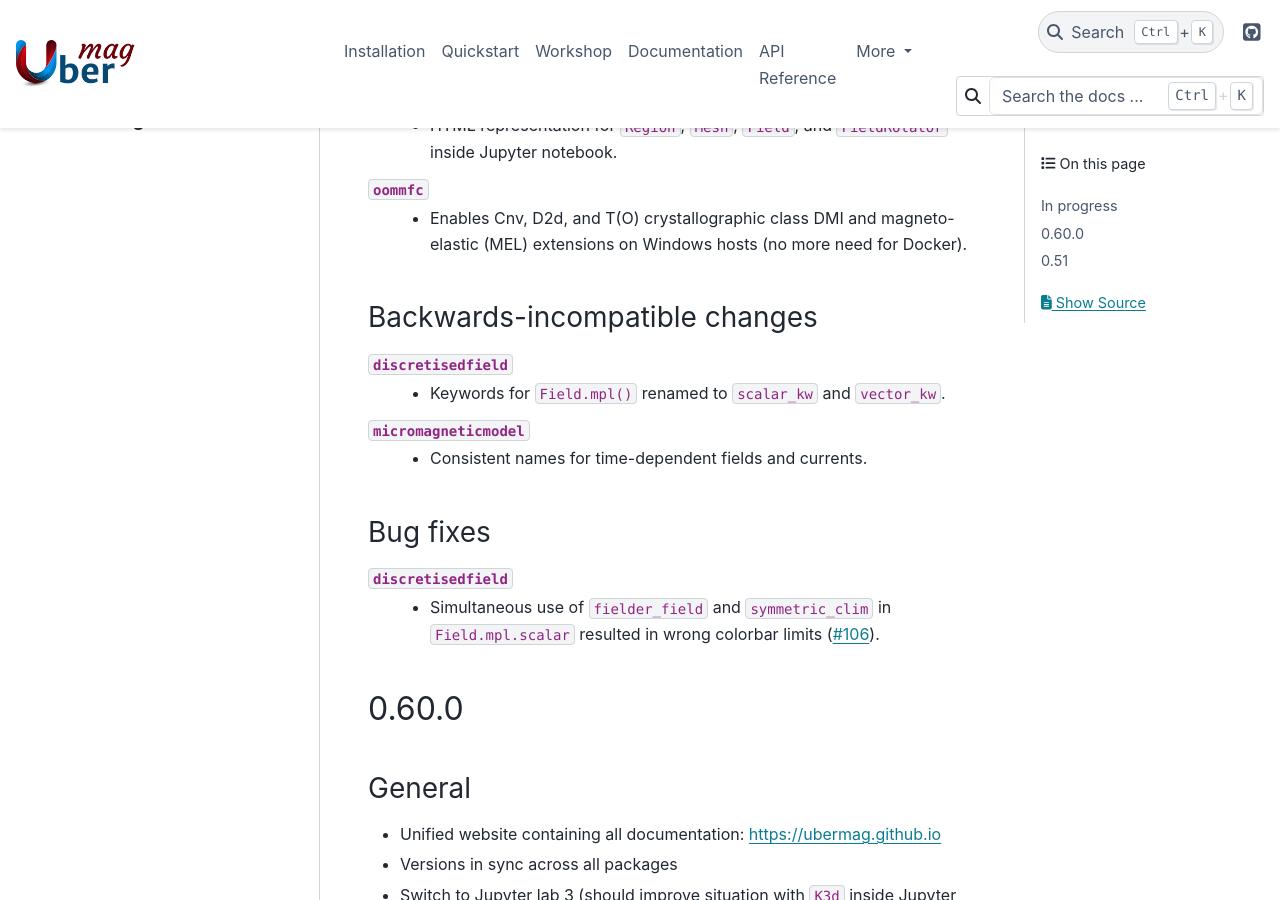
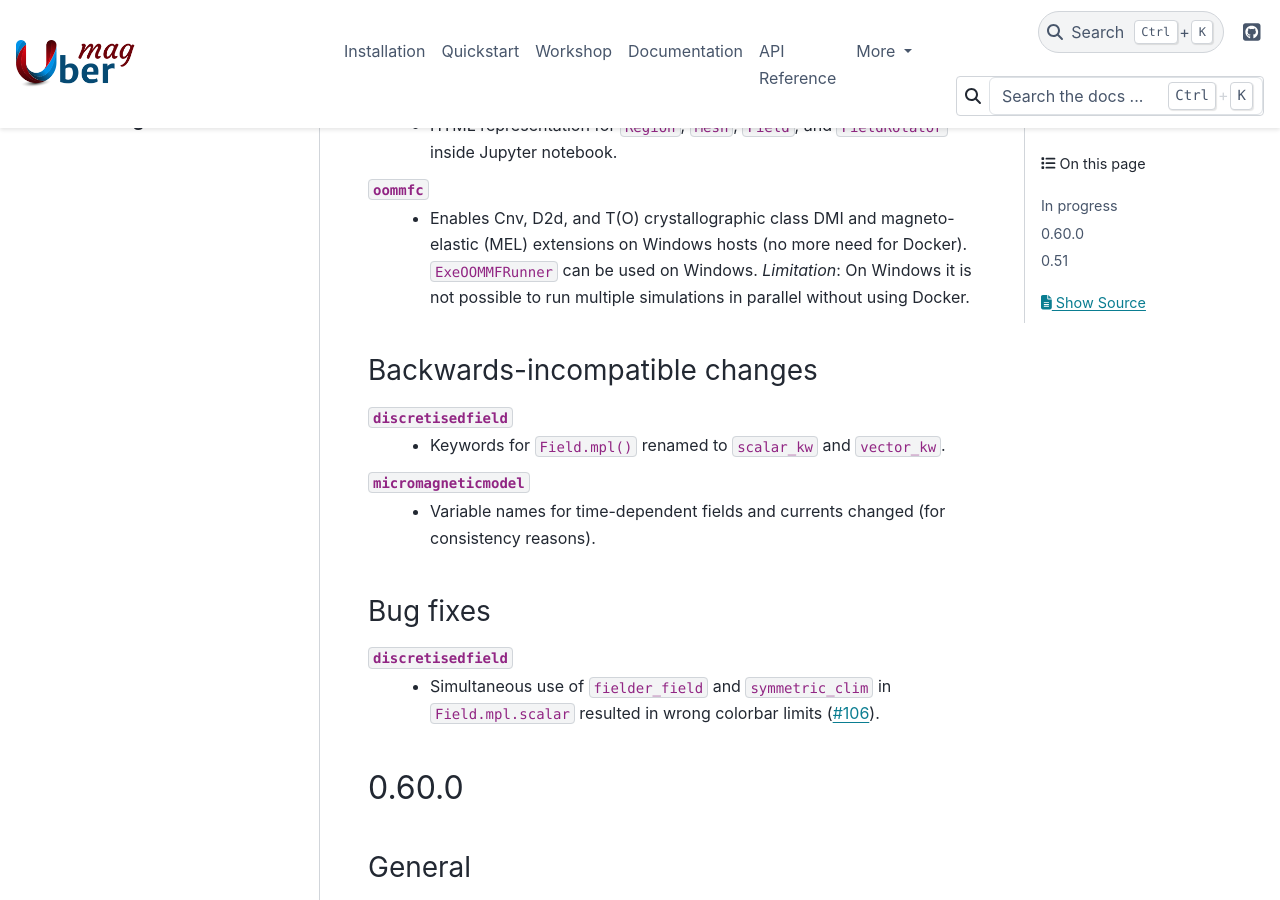
Before and after one commit to ubermag/ubermag.github.io, a Sphinx documentation site: the page built from source/changelog.rst, in a window 1280 px wide and 900 px high, scrolled down 550 px. Built offline with Sphinx 7.4.7 and the PyData theme 0.15.4, drawn with Linux system fonts in a browser that asks for light colours; pages that are not in the unit, such as notebooks, are missing from menus.

Commit message:
Update changelog.rst

```diff
--- a/source/changelog.rst
+++ b/source/changelog.rst
@@ -19,6 +19,8 @@ New functionality
 
 ``oommfc``
   - Enables Cnv, D2d, and T(O) crystallographic class DMI and magneto-elastic (MEL) extensions on Windows hosts (no more need for Docker).
+    ``ExeOOMMFRunner`` can be used on Windows. *Limitation*: On Windows it is not possible to run multiple simulations in parallel without
+    using Docker.
 
 Backwards-incompatible changes
 ------------------------------
@@ -27,7 +29,7 @@ Backwards-incompatible changes
   - Keywords for ``Field.mpl()`` renamed to ``scalar_kw`` and ``vector_kw``.
 
 ``micromagneticmodel``
-  - Consistent names for time-dependent fields and currents.
+  - Variable names for time-dependent fields and currents changed (for consistency reasons).
 
 Bug fixes
 ---------
```
